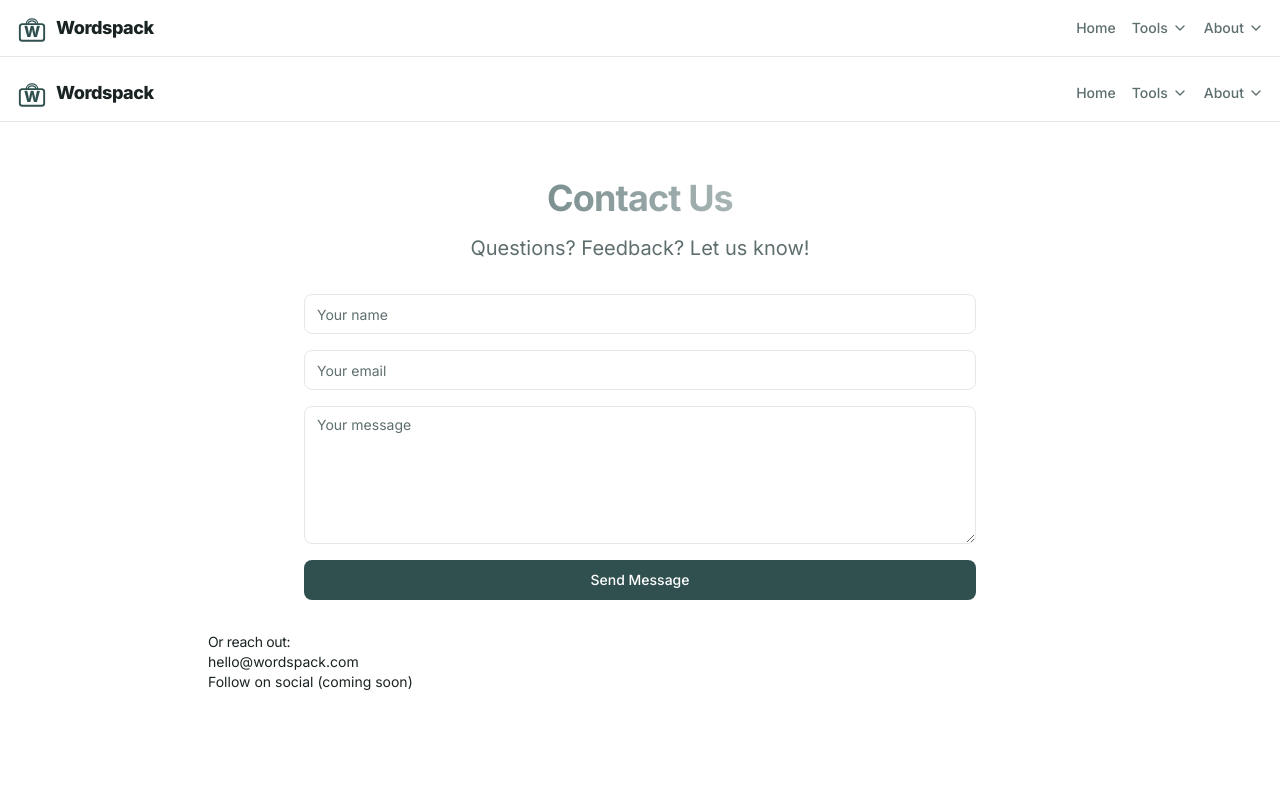
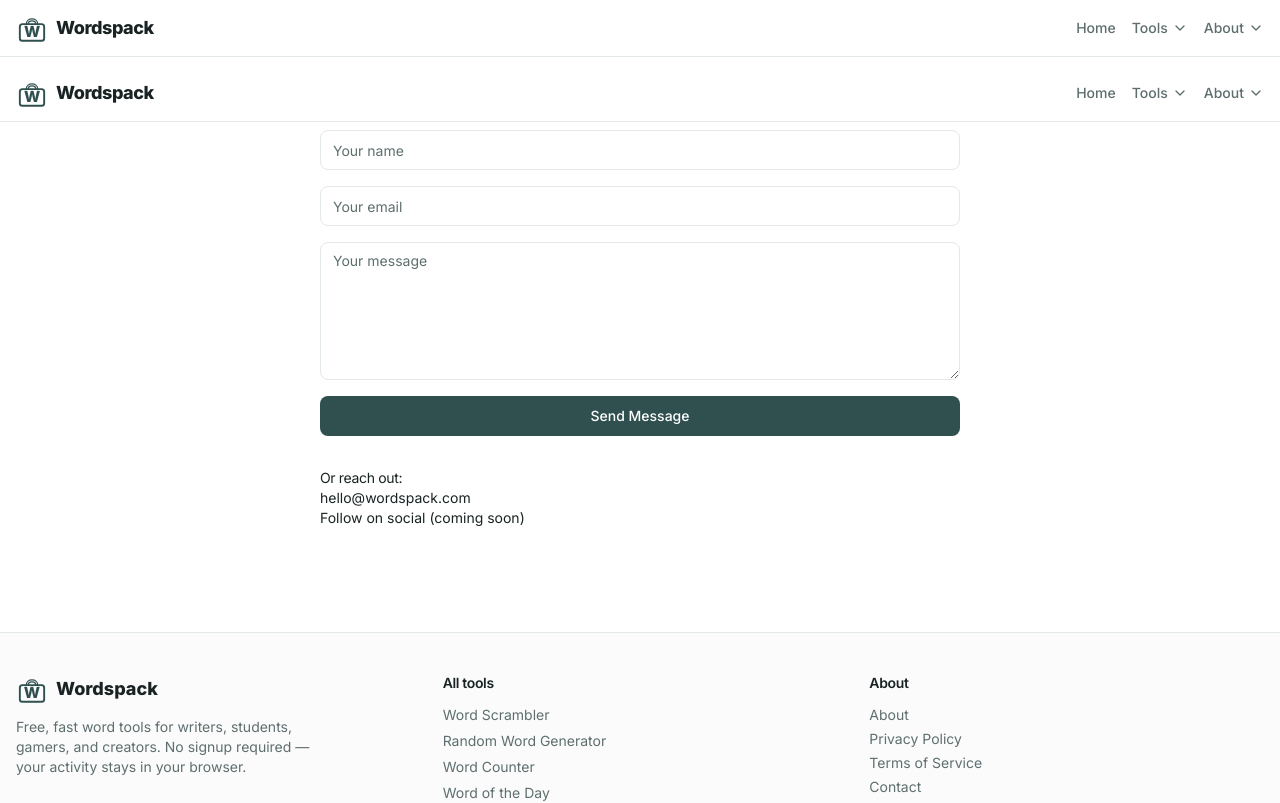
Before and after one commit to motivationalgen/wordspack, a React (Vite) app: page /contact in a window 1280 px wide. Shown: the top 803 px of the page. Built offline with nearby package versions, Linux system fonts and the light colour scheme; the HTML template or start-up script is replaced by a standard one.

Commit message:
Remove duplicate header from Contact page - already provided by Layout

```diff
--- a/src/pages/Contact.tsx
+++ b/src/pages/Contact.tsx
@@ -1,4 +1,5 @@
-import { PageLayout } from '@/components/PageLayout';
+import { SEOHead } from '@/components/SEOHead';
+import { Layout } from '@/components/Layout';
 import { Button } from '@/components/ui/button';
 import { Input } from '@/components/ui/input';
 import { Textarea } from '@/components/ui/textarea';
@@ -26,15 +27,9 @@ const Contact = () => {
   };
 
   return (
-    <PageLayout
-      title={title}
-      description={description}
-      path="/contact"
-      jsonLd={jsonLd}
-      headerTitle="Contact Us"
-      headerSubtitle="Questions? Feedback? Let us know!"
-    >
-      <div className="space-y-8">
+    <Layout>
+      <SEOHead title={title} description={description} path="/contact" jsonLd={jsonLd} />
+      <div className="container max-w-2xl space-y-8">
         {submitted ? (
           <div className="text-center p-12 bg-secondary/50 rounded-xl">
             <h2 className="text-2xl font-bold mb-4">Thanks!</h2>
@@ -44,7 +39,7 @@ const Contact = () => {
             </Button>
           </div>
         ) : (
-          <form onSubmit={handleSubmit} className="space-y-4 max-w-2xl mx-auto">
+          <form onSubmit={handleSubmit} className="space-y-4">
             <Input
               placeholder="Your name"
               value={formData.name}
@@ -74,7 +69,7 @@ const Contact = () => {
           </ul>
         </section>
       </div>
-    </PageLayout>
+    </Layout>
   );
 };
 
```
